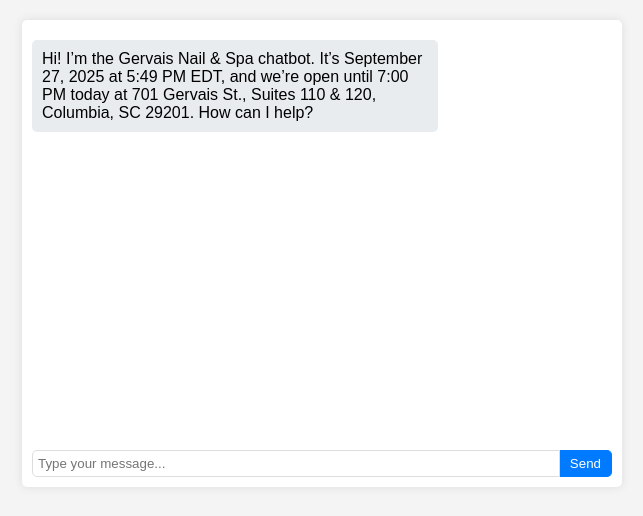
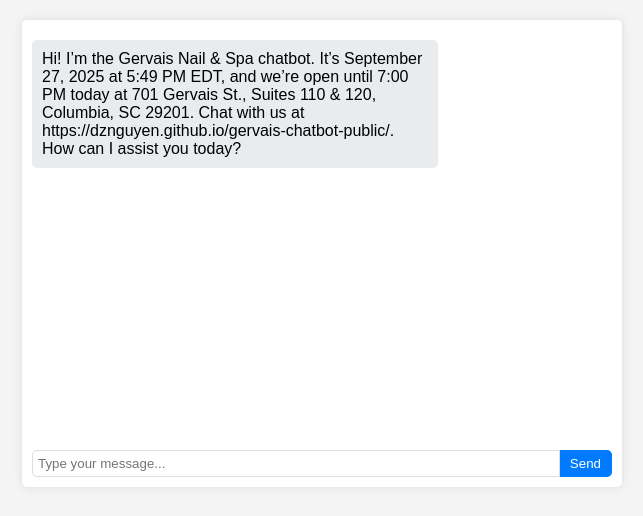
Before and after one commit to dzvnguyen/gervais-chatbot-public, a plain HTML site: page index.html in a window 1280 px wide. Shown: the whole page, without its empty margins (318-961 px from the left). Drawn offline with Linux system fonts and the light colour scheme.

Commit message:
Update index.html

```diff
--- a/index.html
+++ b/index.html
@@ -30,49 +30,49 @@
         const inputForm = document.getElementById('input-form');
         const currentTime = new Date().toLocaleString('en-US', { timeZone: 'America/New_York', hour: 'numeric', minute: '2-digit', hour12: true, day: 'numeric', month: 'long', year: 'numeric' });
 
-        // Exact price menu from your provided text
-        const priceMenu = `GERVAIS NAIL & SPA
-701 GERVAIS ST., SUITES 110 & 120, Columbia, SC 29201
-(803) 851 - 3175. OPEN 7 DAYS A WEEK
-        PEDICURE (add gel polish $ 20)
- REGULAR SPA Pedicure ………… $ 40 … $35 with student ID
- HOT STONE OR CALLUS TREATMENT Pedicure … $ 40
- SIGNATURE SPA Pedicure ……… $45
- LUXURY SPA Pedicure ………… $ 55
- DELUXE SPA Pedicure ………… $65
-   ** kids under 10 years old $ 25
- *** COMBO: REGULAR PEDI/ MANI: $ 65
- ** for student … Pedicure + gel polish manicure: $ 75
-                  MANICURE
- REGULAR ………… $ 30 +
- SIGNATURE ……… $ 35 +
- SHELLAC / GEL POLISH Manicure: $ 40
-           GEL POWDER (different shape + $ 5)
- FULL SET ………… $ 50 + / FILL …………… $ 40 +
- *** cut down extra $5
- One nail fix/repair extra $5+
- SOLAR PINK: full set … $ 60 + / FILL … $ 45 +
-      Ombre full set … $ 60 + / FILL $45 +
-      Ombre DIP … $ 60 +
-   Color powder $ 45 +
- *** DIP over lay $ 45 … Full set $ 50 +
-       MISCELLANEOUS
- Plus additional $10+ for French tip NAIL or toenails
- polish change: toenail $ 20+ / gel polish $ 30 … finger $ 20+ / gel polish $ 30
- polish change for kid: finger or toe $10
- Nail design: $10+ … acrylic removal: $ 20+ … gel removal: $10 … dip removal $15
-      WAXING
- Eyebrows ………… $12, lips … $ 8 … chin $12 + … whole face $ 35+
- Underarms ……… $ 25 … FULL arms: $45 … HALF arms $35
- Full legs: $55 … half legs: $45
- Bikini: $ 35 / Brazilian: $ 60
-    Eyelashes extension: $ 50 / MINK INDIVIDUAL: $ 100 +
-        FREE PARKING IN BACK / walk-ins welcome
-Hours: Mon-Fri 9:30 AM - 7:30 PM, Sat 9:00 AM - 7:00 PM, Sun 12:00 PM - 6:00 PM`;
+        // Exact price menu from your provided text with explicit line breaks
+        const priceMenu = `GERVAIS NAIL & SPA\n` +
+                         `701 GERVAIS ST., SUITES 110 & 120, Columbia, SC 29201\n` +
+                         `(803) 851 - 3175. OPEN 7 DAYS A WEEK\n` +
+                         `        PEDICURE (add gel polish $ 20)\n` +
+                         ` REGULAR SPA Pedicure ………… $ 40 … $35 with student ID\n` +
+                         ` HOT STONE OR CALLUS TREATMENT Pedicure … $ 40\n` +
+                         ` SIGNATURE SPA Pedicure ……… $45\n` +
+                         ` LUXURY SPA Pedicure ………… $ 55\n` +
+                         ` DELUXE SPA Pedicure ………… $65\n` +
+                         `   ** kids under 10 years old $ 25\n` +
+                         ` *** COMBO: REGULAR PEDI/ MANI: $ 65\n` +
+                         `** for student … Pedicure + gel polish manicure: $ 75\n\n` +
+                         `                  MANICURE\n` +
+                         ` REGULAR ………… $ 30 +\n` +
+                         ` SIGNATURE ……… $ 35 +\n` +
+                         ` SHELLAC / GEL POLISH Manicure: $ 40\n\n` +
+                         `           GEL POWDER (different shape + $ 5)\n` +
+                         ` FULL SET ………… $ 50 + / FILL …………… $ 40 +\n` +
+                         ` *** cut down extra $5\n` +
+                         ` One nail fix/repair extra $5+\n` +
+                         ` SOLAR PINK: full set … $ 60 + / FILL … $ 45 +\n` +
+                         `      Ombre full set … $ 60 + / FILL $45 +\n` +
+                         `      Ombre DIP … $ 60 +\n` +
+                         `   Color powder $ 45 +\n` +
+                         ` *** DIP over lay $ 45 … Full set $ 50 +\n\n` +
+                         `       MISCELLANEOUS\n` +
+                         ` Plus additional $10+ for French tip NAIL or toenails\n` +
+                         ` polish change: toenail $ 20+ / gel polish $ 30 … finger $ 20+ / gel polish $ 30\n` +
+                         ` polish change for kid: finger or toe $10\n` +
+                         ` Nail design: $10+ … acrylic removal: $ 20+ … gel removal: $10 … dip removal $15\n\n` +
+                         `      WAXING\n` +
+                         ` Eyebrows ………… $12, lips … $ 8 … chin $12 + … whole face $ 35+\n` +
+                         ` Underarms ……… $ 25 … FULL arms: $45 … HALF arms $35\n` +
+                         ` Full legs: $55 … half legs: $45\n` +
+                         ` Bikini: $ 35 / Brazilian: $ 60\n\n` +
+                         `    Eyelashes extension: $ 50 / MINK INDIVIDUAL: $ 100 +\n\n` +
+                         `        FREE PARKING IN BACK / walk-ins welcome\n\n` +
+                         `Hours: Mon-Fri 9:30 AM - 7:30 PM, Sat 9:00 AM - 7:00 PM, Sun 12:00 PM - 6:00 PM`;
 
         // Predefined responses
         const responses = {
-            'hello': "Hi! Welcome to Gervais Nail & Spa. I’m located at 701 Gervais St., Suites 110 & 120, Columbia, SC 29201. How can I assist you today?",
+            'hello': "Hi! Welcome to Gervais Nail & Spa. I’m located at 701 Gervais St., Suites 110 & 120, Columbia, SC 29201. Chat with us at https://dznguyen.github.io/gervais-chatbot-public/. How can I assist you today?",
             'address': "We’re at 701 Gervais St., Suites 110 & 120, Columbia, SC 29201. Free parking in the back!",
             'phone': "Our phone number is 803-851-3175. Feel free to call us!",
             'hours': `We’re open Mon-Fri: 9:30 AM - 7:30 PM, Sat: 9:00 AM - 7:00 PM, Sun: 12:00 PM - 6:00 PM. It’s currently ${currentTime} EDT, and we’re open until 7:00 PM today!`,
@@ -121,7 +121,7 @@ Hours: Mon-Fri 9:30 AM - 7:30 PM, Sat 9:00 AM - 7:00 PM, Sun 12:00 PM - 6:00 PM`
         }
 
         // Initial welcome message
-        addMessage('bot', `Hi! I’m the Gervais Nail & Spa chatbot. It’s ${currentTime} EDT, and we’re open until 7:00 PM today at 701 Gervais St., Suites 110 & 120, Columbia, SC 29201. How can I help?`);
+        addMessage('bot', `Hi! I’m the Gervais Nail & Spa chatbot. It’s ${currentTime} EDT, and we’re open until 7:00 PM today at 701 Gervais St., Suites 110 & 120, Columbia, SC 29201. Chat with us at https://dznguyen.github.io/gervais-chatbot-public/. How can I assist you today?`);
     </script>
 </body>
 </html>
```
